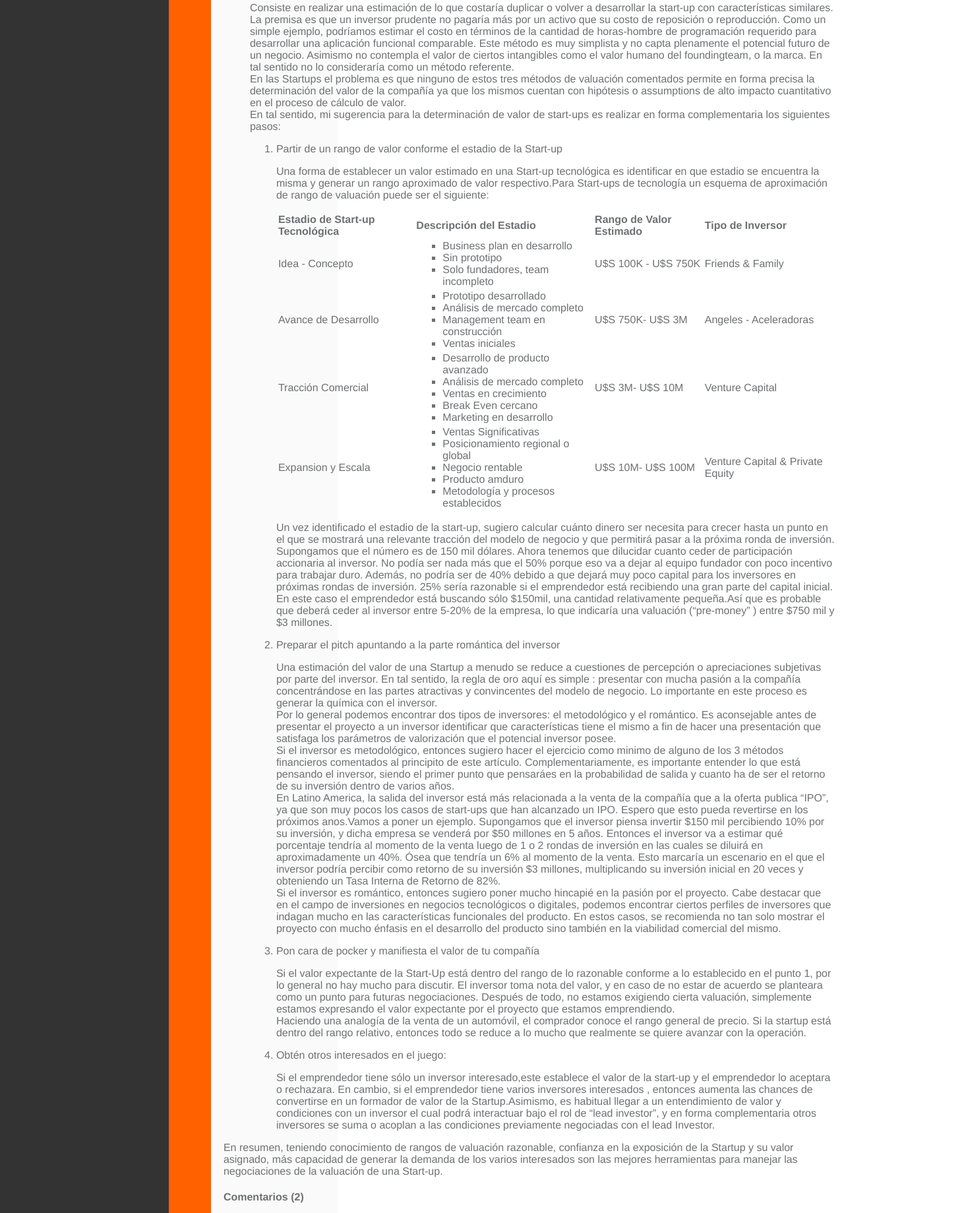
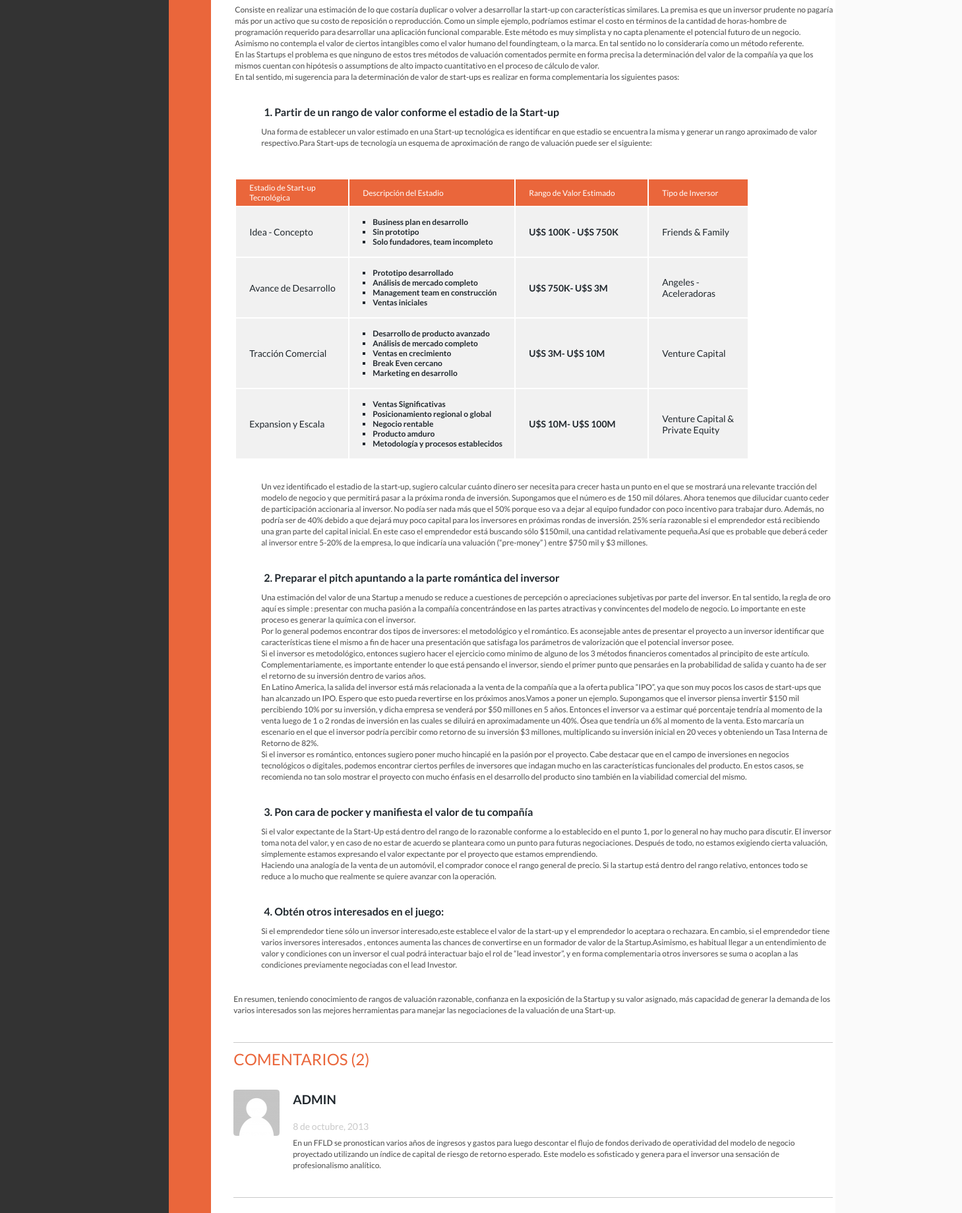
Before and after one commit to carlosandresal/fraco, a website: page app/nota.html in a window 1280 px wide. Shown: the part 961-2800 px from the top of the page at 66% size, 1459 px wide, since content can reach past the window. Drawn offline with nearby package versions, Linux system fonts and the light colour scheme; files that its build step writes are made by us from their sources.

Commit message:
Subiendo estilos notas.html

```diff
--- a/app/nota.html
+++ b/app/nota.html
@@ -14,6 +14,7 @@
     <!-- endbuild -->
     <!-- build:css(.tmp) styles/main.css -->
     <link rel="stylesheet" href="styles/main.css">
+    <link href='http://fonts.googleapis.com/css?family=Lato:300,400,700,900' rel='stylesheet' type='text/css'>
     <!-- endbuild -->
     <!-- build:js scripts/vendor/modernizr.js -->
     <script src="bower_components/modernizr/modernizr.js"></script>
@@ -33,7 +34,7 @@
         <div class="col social-bar">
             <!-- Social -->
         </div>
-        <div class="col content">
+        <div class="col content notes">
             <article>
                 <h2>Como estimar el valor de una Start-Up</h2>
                 <span class="subtitle">Posted 8 octubre 2013 / By franadmin / Blog</span>
@@ -48,7 +49,7 @@
                     Estos son:
                 </p>
 
-                <ol>
+                <ol class="content-articule">
                     <li>Método de Múltiplo Comparable.
                         <p>
                             Consiste en obtener el múltiplo Valor Compania / Ventas de una o varias empresas comparables a la startup y aplicar dicho coeficiente respecto del nivel de ventas de la propia startup en análisis.<br/>
@@ -72,16 +73,17 @@
                             <li>Partir de un rango de valor conforme el estadio de la Start-up
                                 <p>
                                 Una  forma de establecer un valor estimado en una Start-up tecnológica es identificar en que estadio se encuentra la misma y generar un  rango aproximado de valor respectivo.Para Start-ups de tecnología un esquema de aproximación de rango de valuación puede ser el siguiente:
+                                </p>
 
                                 <table>
-                                    <tr>
-                                        <th>Estadio de Start-up Tecnológica</th>
-                                        <th>Descripción del Estadio</th>
-                                        <th>Rango de Valor Estimado</th>
-                                        <th>Tipo de Inversor</th>
+                                    <tr class="table-top">
+                                        <th class="table-col01">Estadio de Start-up Tecnológica</th>
+                                        <th class="table-col02">Descripción del Estadio</th>
+                                        <th class="table-col03">Rango de Valor Estimado</th>
+                                        <th class="table-col04">Tipo de Inversor</th>
                                     </tr>
-                                    <tr>
-                                        <td>Idea - Concepto</td>
+                                    <tr class="table-content">
+                                        <td >Idea - Concepto</td>
                                         <td>
                                             <ul>
                                                 <li>Business plan en desarrollo</li>
@@ -89,10 +91,10 @@
                                                 <li>Solo fundadores, team incompleto</li>
                                             </ul>
                                         </td>
-                                        <td>U$S 100K - U$S 750K</td>
+                                        <td><span>U$S 100K - U$S 750K</span></td>
                                         <td>Friends & Family</td>
                                     </tr>
-                                    <tr>
+                                    <tr class="table-content">
                                         <td>Avance de Desarrollo</td>
                                         <td>
                                             <ul>
@@ -102,10 +104,10 @@
                                                 <li>Ventas iniciales</li>
                                             </ul>
                                         </td>
-                                        <td>U$S 750K- U$S 3M</td>
+                                        <td><span>U$S 750K- U$S 3M</span></td>
                                         <td>Angeles - Aceleradoras</td>
                                     </tr>
-                                    <tr>
+                                    <tr class="table-content table-border">
                                         <td>Tracción Comercial</td>
                                         <td>
                                             <ul>
@@ -116,10 +118,10 @@
                                                 <li>Marketing en desarrollo</li>
                                             </ul>
                                         </td>
-                                        <td>U$S 3M- U$S 10M</td>
+                                        <td><span>U$S 3M- U$S 10M</span></td>
                                         <td>Venture Capital</td>
                                     </tr>
-                                    <tr>
+                                    <tr class="table-content table-border">
                                         <td>Expansion y Escala</td>
                                         <td>
                                             <ul>
@@ -130,7 +132,7 @@
                                                 <li>Metodología y procesos establecidos</li>
                                             </ul>
                                         </td>
-                                        <td>U$S 10M- U$S 100M</td>
+                                        <td><span>U$S 10M- U$S 100M</span></td>
                                         <td>Venture Capital & Private Equity</td>
                                     </tr>
                                 </table>
@@ -169,18 +171,20 @@
                 </p>
             </article>
 
-            <section class= "comments-container">
-                <h4>Comentarios (2)</h4>
-                    <div>
-                        <h5>Admin</h5>
+            <section class="container">
+                <h4>COMENTARIOS (2)</h4>
+                    <div class="avatar">
+                        <h5>ADMIN</h5>
                         <span>8 de octubre, 2013</span>
                         <p>
                             En un FFLD se pronostican varios años de ingresos y gastos para luego descontar el flujo de fondos derivado de operatividad del modelo de negocio proyectado utilizando un índice de capital de riesgo de retorno esperado. Este modelo es sofisticado y genera para el inversor una sensación de profesionalismo analítico.
                         </p>
                     </div>
 
-                    <div>
-                        <h5>Tim Tim</h5>
+                    <div class="container" />
+
+                    <div class="avatar">
+                        <h5>TIM TIM</h5>
                         <span>8 de octubre, 2013</span>
                         <p>
                             En un FFLD se pronostican varios años de ingresos y gastos para luego descontar el flujo de fondos derivado de operatividad del modelo de negocio proyectado utilizando un índice de capital de riesgo de retorno esperado. Este modelo es sofisticado y genera para el inversor una sensación de profesionalismo analítico.
@@ -188,14 +192,14 @@
                     </div>
             </section>
 
-            <section>
+            <section class="container">
                 <h4>Dejá un comentario</h4>
                 <form action="MAILTO:example@email.com" ENCTYPE="text/plain" method="GET">
-                    <input type="text" name="name" placeholder="Enter your Name..." />
-                    <input type="text" name="email" placeholder="Enter your Email Address" />
-                    <input type="text" name="website" placeholder="Enter your Website" />
-                    <textarea name="comentarios" rows="12" cols="60" placeholder= "Enter ..."></textarea>
-                    <input type="submit" value="ENVIAR">
+                    <input type="text" name="name" placeholder="Enter your Name..." class="box-form" />
+                    <input type="text" name="email" placeholder="Enter your Email Address" class="box-form" />
+                    <input type="text" name="website" placeholder="Enter your Website" class="box-form" />
+                    <textarea name="comentarios" rows="12" cols="60" placeholder= "Enter ..." class="box-form box-com" ></textarea>
+                    <input type="submit" value="ENVIAR" class="button">
                 </form>
             </section>
 
--- a/app/styles/main.scss
+++ b/app/styles/main.scss
@@ -11,7 +11,7 @@ body {
     padding: 0;
 
     background: #fafafa;
-    font-family: "Helvetica Neue", Helvetica, Arial, sans-serif;
+    font-family: 'lato', "Helvetica Neue", Helvetica, Arial, sans-serif;
     color: #333;
 }
 
@@ -92,7 +92,7 @@ article{
 
     &:before{
         left: 20%;
-        background: #ff6100;
+        background: $color-naranja;
     }
 }
 
@@ -105,7 +105,7 @@ article{
 
     &:before{
         background: #fff;
-        left: 40%;
+        left: 25%;
     }
 }
 
@@ -133,7 +133,7 @@ article{
 
     p{
         color: $color-negro;
-        font-size: $font-small;
+        font-size: $font-Xsmall;
         font-family: $font;
         font-weight: $regular;
         margin-bottom: 35px;
@@ -164,4 +164,124 @@ article{
 .container{
     border-top: 1px solid #C9C9C9;
     margin-top: 40px;
+
 }
+
+/* CSS STYLE NOTA */
+
+.content-articule{
+    margin-left: -18px;
+
+    li{
+        color: $color-petroleo;
+        font-weight: $bold;
+
+    }
+    li p{
+        margin-left: -20px;
+    }
+    li ol table{
+        margin-left: -60px;
+    }
+
+}
+table{
+    padding-top:10px;
+    padding-bottom:20px;
+
+}
+.table-top{
+    background-color: $color-naranja;
+    width: 180px;
+    th{
+    color: $color-blanco;
+    font-size: 12px;
+    font-family: $font;
+    font-weight: $regular;
+    padding: 5px 30px 5px 20px;
+
+    }
+}
+.table-content{
+    background-color: #f1f1f1;
+    color: $color-petroleo;
+    font-size: 14px;
+    font-family: $font;
+    font-weight: $regular;
+
+    td{
+        padding: 15px 10px 15px 20px;
+        span{
+            color: $color-petroleo;
+            font-size: 14px;
+            font-family: $font;
+            font-weight: $bold;
+        }
+
+    }
+    td ul li{
+        font-size: 12px;
+        margin-left: -25px;
+    }
+
+}
+
+.table-col01{
+    width: 170px;
+}
+.table-col02{
+    width: 250px;
+}
+.table-col03{
+    width: 200px;
+}
+.table-col04{
+    width: 150px;
+}
+
+.container{
+   h4{
+    color: $color-naranja;
+}
+}
+ .avatar:before {
+    content: url(../images/avatar-usuario.png);
+    position:absolute;
+}
+.avatar{
+    line-height: 9px;
+    h5{
+        color: $color-petroleo;
+        font-size: 19px;
+        padding-top: 10px;
+        margin-left: 90px;
+    }
+    span{
+
+        color: $color-gris-claro;
+        margin-left: 90px;
+        font-size: 14px;
+    }
+    p{
+        margin-left: 90px;
+    }
+}
+.box-form{
+    @include border-radius(5px);
+    border: 1px solid $color-gris-claro;
+    height: 50px;
+    width: 550px;
+    font-family: $font;
+    font-weight: $regular;
+    font-size: $font-medium;
+    padding-left:15px;
+    display: block;
+    margin-bottom: 15px;
+
+
+}
+.box-com{
+    height: 200px;
+    width: 550px;
+    padding-top: 15px;
+}
--- a/app/styles/partials/prop.scss
+++ b/app/styles/partials/prop.scss
@@ -4,7 +4,7 @@ $color-gris: #BDBCBC;
 $color-gris-oscuro: #8E8E8E;
 $color-petroleo: #21282E;
 $color-blanco: #ffffff;
-$color-negro: #000000;
+$color-negro: #494949;
 
 $font: 'Lato', Helvetica, sans-serif;
 $light: 300;
@@ -18,3 +18,10 @@ $font-Xmedium: 18px;
 $font-large: 24px;
 $font-Xlarge: 32px;
 $font-titulo: 42px;
+
+@mixin border-radius($radius) {
+	-webkit-border-radius: $radius;
+	-moz-border-radius: $radius;
+	-ms-border-radius: $radius;
+	border-radius: $radius;
+}
```
Also changed, not shown: 2 other files.
